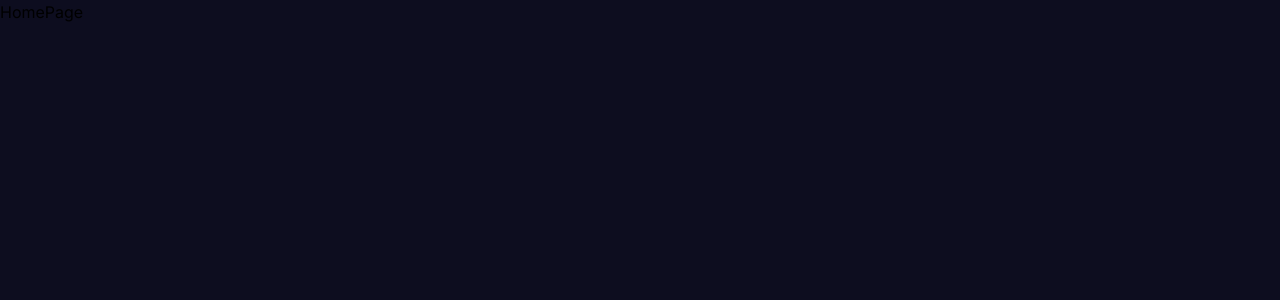
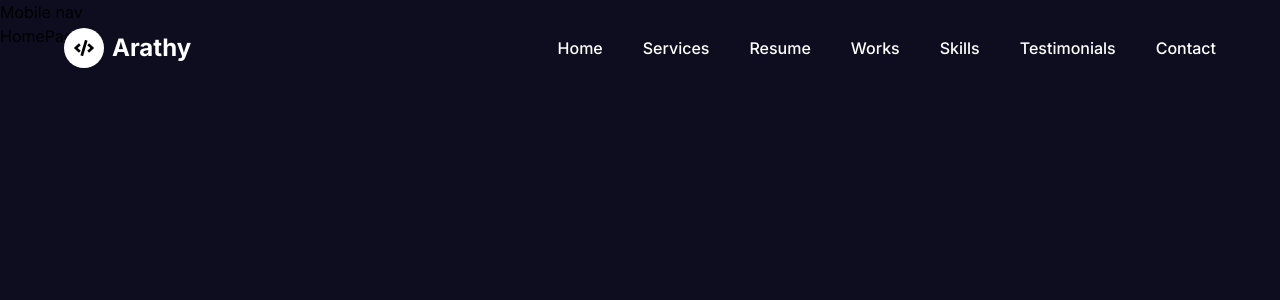
Before and after one commit to arathyrajeesh/portfolio-nextjs, a Next.js app: page / in a window 1280 px wide. Shown: the top 300 px of the page. Built offline with nearby package versions, Linux system fonts and the light colour scheme.

Commit message:
navbar added

```diff
--- a/app/about/page.tsx
+++ /dev/null
@@ -1,11 +0,0 @@
-import React from 'react'
-
-const AboutPage = () => {
-    return (
-        <div className='text-white text-5xl'>
-            About Page
-        </div>
-    )
-}
-
-export default AboutPage
--- a/app/layout.tsx
+++ b/app/layout.tsx
@@ -1,6 +1,7 @@
 import type { Metadata } from "next";
 import { Inter } from "next/font/google";
 import "./globals.css";
+import ResponsiveNav from "@/components/Home/Navbar/ResponsiveNav";
 
 const font=Inter({
   weight:['100','200','300','400','500','600','700','800','900'],
@@ -18,9 +19,8 @@ export default function RootLayout({
 }>) {
   return (
     <html lang="en">
-      <body
-        className={`${font.className} antialiased bg-[#0d0d1f]`}
-      >
+      <body className={`${font.className} antialiased bg-[#0d0d1f]`}>
+        <ResponsiveNav />
         {children}
       </body>
     </html>
--- /dev/null
+++ b/components/Home/Navbar/MobileNav.tsx
@@ -0,0 +1,11 @@
+import React from 'react'
+
+const MobileNav = () => {
+    return (
+        <div>
+        Mobile nav
+        </div>
+    )
+}
+
+export default MobileNav
--- /dev/null
+++ b/components/Home/Navbar/Nav.tsx
@@ -0,0 +1,28 @@
+import { NavLinks } from '@/constant/constant'
+import Link from 'next/link'
+import React from 'react'
+import { FaCode } from 'react-icons/fa'
+
+const Nav = () => {
+    return (
+        <div className='transition-all duration-200 h-[12vh] z-[10000] fixed w-full'>
+            <div className='flex items-center h-full justify-between w-[90%] mx-auto'>
+                <div className='flex items-center space-x-2'>
+                    <div className='w-10 h-10 bg-white rounded-full flex items-center justify-center flex-col'>
+                        <FaCode className='w-5 h-5 text-black'/>
+                    </div>
+                    <h1 className='text-xl hidden sm:block md:text-2xl text-white font-bold'>Arathy</h1>
+                </div>
+                <div className='hidden lg:flex items-center space-x-10'>
+                    {NavLinks.map((link)=>{
+                        return <Link key={link.id} href={link.url} className='text-base hover:text-cyan-300 text-white font-medium transition-all duration-200'>
+                        <p>{link.Label}</p>
+                        </Link>
+                    })}
+                </div>
+            </div>
+        </div>
+    )
+}
+
+export default Nav
--- /dev/null
+++ b/components/Home/Navbar/ResponsiveNav.tsx
@@ -0,0 +1,14 @@
+import React from 'react'
+import MobileNav from './MobileNav'
+import Nav from './Nav'
+
+const ResponsiveNav = () => {
+    return (
+        <div>
+            <Nav/>
+            <MobileNav/>
+        </div>
+    )
+}
+
+export default ResponsiveNav
--- /dev/null
+++ b/constant/constant.ts
@@ -0,0 +1,39 @@
+import { url } from "inspector";
+
+export const NavLinks=[
+    {
+        id:1,
+        url:'#',
+        Label:'Home'
+    },
+    {
+        id:2,
+        url:'#',
+        Label:'Services'
+    },
+    {
+        id:3,
+        url:'#',
+        Label:'Resume'
+    },
+    {
+        id:4,
+        url:'#',
+        Label:'Works'
+    },
+    {
+        id:5,
+        url:'#',
+        Label:'Skills'
+    },
+    {
+        id:6,
+        url:'#',
+        Label:'Testimonials'
+    },
+    {
+        id:7,
+        url:'#',
+        Label:'Contact'
+    }
+]
```
